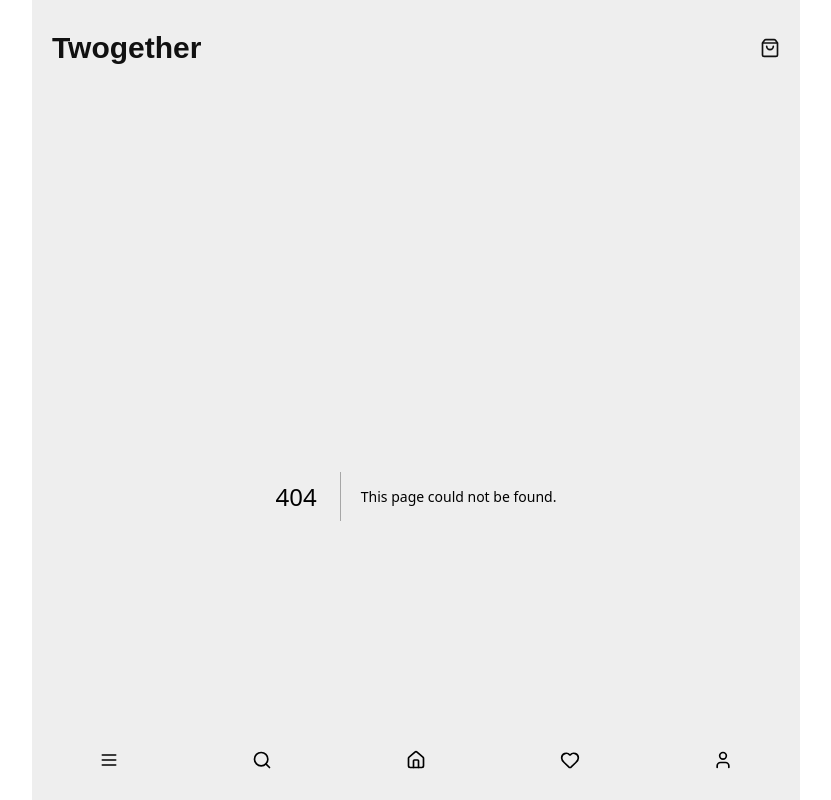
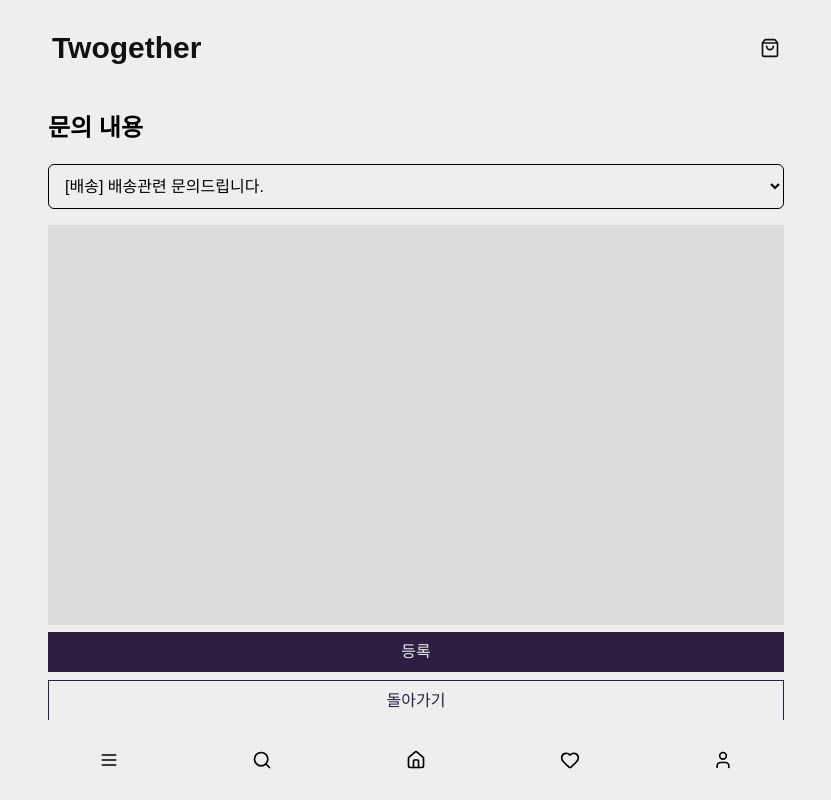
Before and after one commit to SiwonYoo/Twogether, a Next.js app: page /my-page/qna/new in a window 1280 px wide. Before the commit this address had no page. Shown: the top 800 px of the page, without its empty margins (224-1055 px from the left). Built offline with nearby package versions, Linux system fonts and the light colour scheme; a web font is replaced by a local one.

Commit message:
💄style: Add initial UI layout for my-page/new page

```diff
--- /dev/null
+++ b/src/app/my-page/qna/new/page.tsx
@@ -0,0 +1,47 @@
+'use client';
+
+// 그 다음 모든 import 문들을 여기에 배치해.
+import Button from '@/components/common/Button';
+import Link from 'next/link';
+import { useState } from 'react';
+
+export default function QnaNew() {
+  const [title, setTitle] = useState('[배송] 배송관련 문의드립니다.');
+  return (
+    <main>
+      <form className="m-4">
+        <fieldset>
+          <legend className="mb-5 text-2xl font-bold">문의 내용</legend>
+          <label htmlFor="question-type" className="sr-only">
+            문의 유형 선택
+          </label>
+          <select
+            className="w-full p-3 mb-4 border-1 rounded-md"
+            value={title}
+            onChange={(e) => setTitle(e.target.value)}
+            id="question-type"
+          >
+            <option value="delivery">[배송] 배송관련 문의드립니다.</option>
+            <option value="product">[상품] 상품관련 문의드립니다.</option>
+            <option value="return">[반품] 반품관련 문의드립니다.</option>
+            <option value="etc">[기타] 기타관련 문의드립니다.</option>
+          </select>
+          <label htmlFor="qna-content" className="sr-only">
+            문의 내용 입력
+          </label>
+          <textarea id="qna-content" className="w-full h-100 resize-none bg-gray-150" />
+        </fieldset>
+        <div className="flex flex-col gap-2">
+          <Button size="lg" shape="square" type="submit">
+            등록
+          </Button>
+          <Link href="/my-page/qna">
+            <Button bg="white" size="lg" shape="square" type="submit">
+              돌아가기
+            </Button>
+          </Link>
+        </div>
+      </form>
+    </main>
+  );
+}
```
